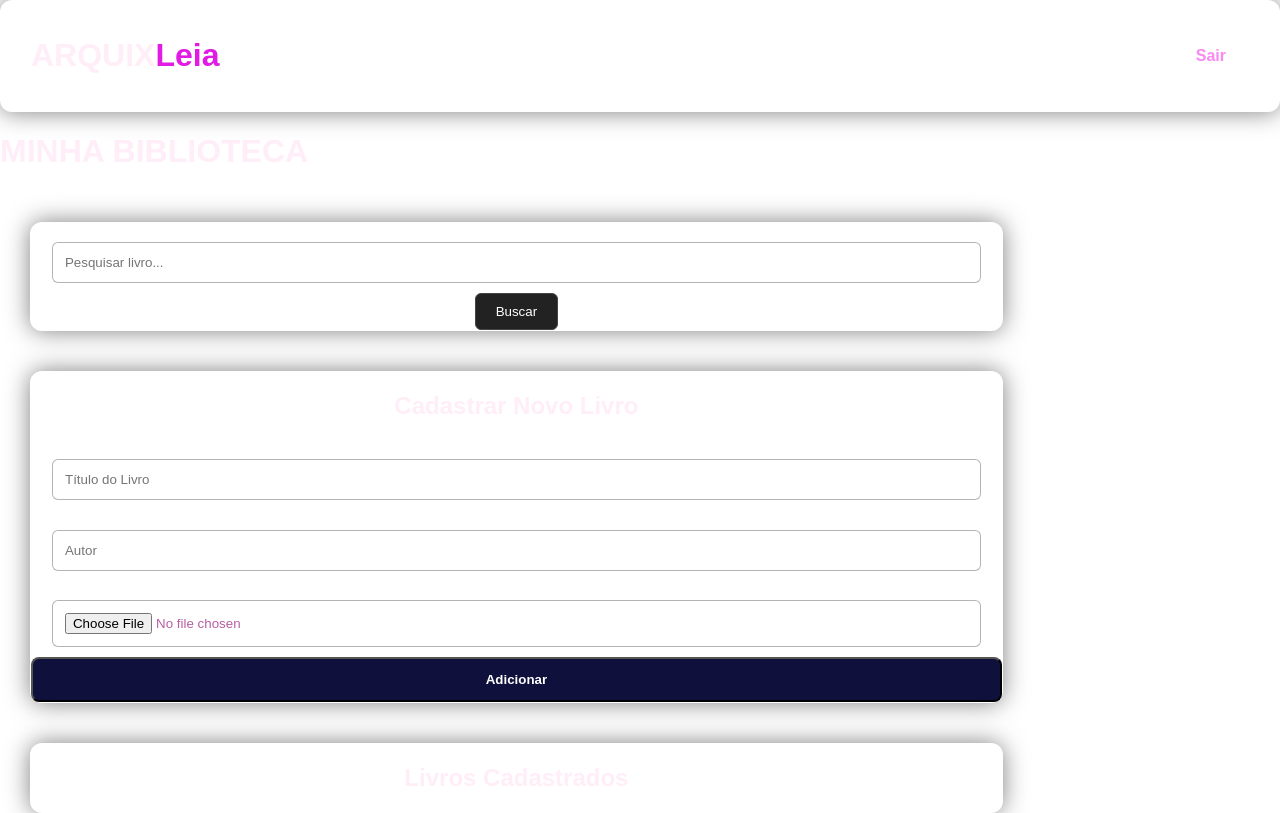
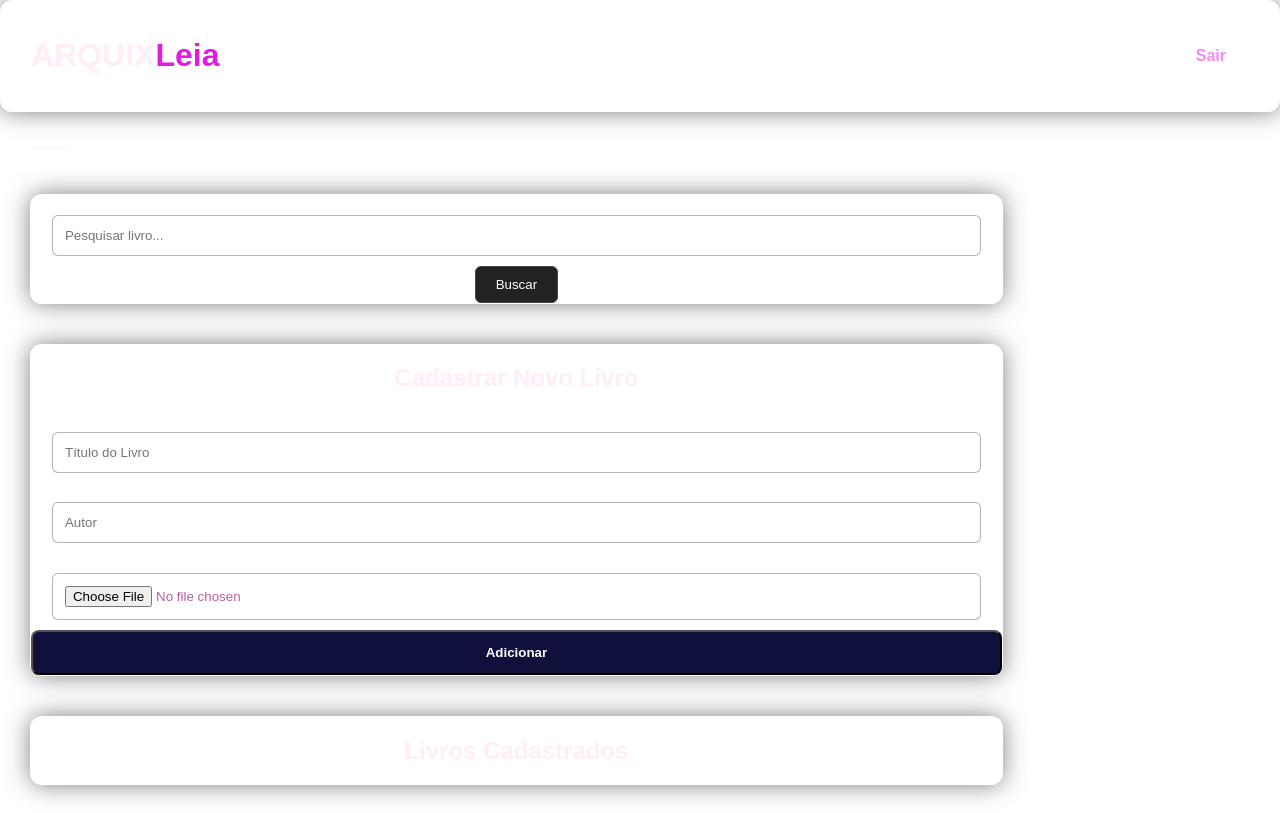
Before and after one commit to NaraEmelly/ARQUIX, a plain HTML site: page dashboard.html in a window 1280 px wide. Drawn offline with Linux system fonts and the light colour scheme; a web font is replaced by a local one.

Commit message:
Move title to a new heading element
Passei o dash atualizado

```diff
--- a/dashboard.html
+++ b/dashboard.html
@@ -17,12 +17,8 @@
         </nav>
     </header>
 
-    <div class="title-dash">
-        <h1 type="title">MINHA BIBLIOTECA</h1>
-    </div>
-
     <section class="dashboard-area">
-
+    <h1 id="title-dash">MINHA BIBLIOTECA</h1>
         <div class="search-box glass">
             <input type="text" id="pesquisa" placeholder="Pesquisar livro..." class="input-dark">
             <button onclick="pesquisarLivro()" class="btn-secondary">Buscar</button>
```
